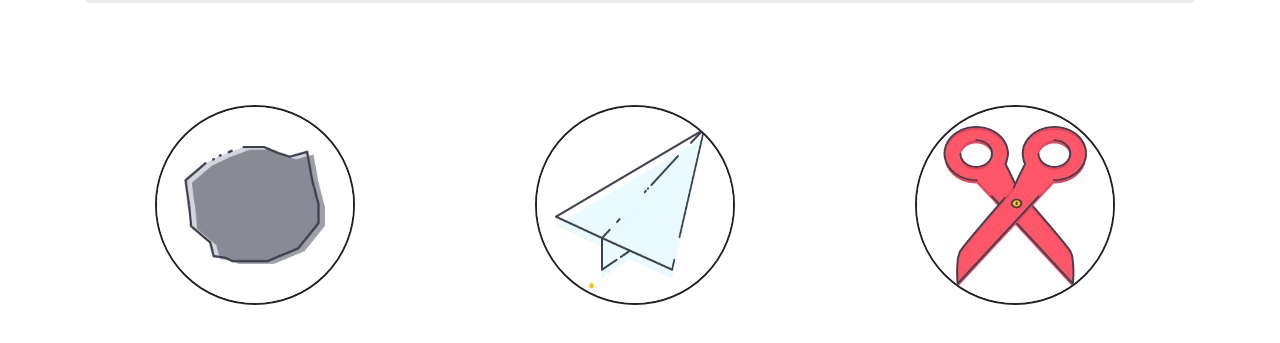
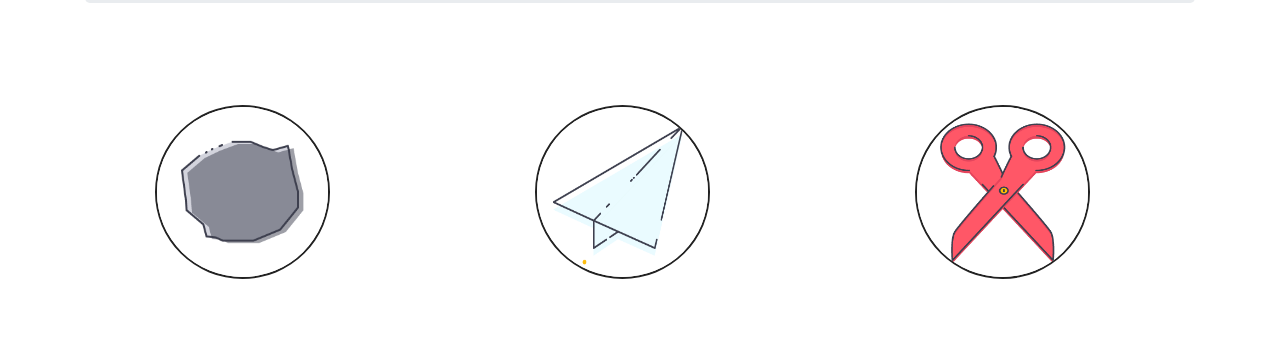
Before and after one commit to dvld/TTS-Day-6, a plain HTML site: page rockPaperScissors.html in a window 1280 px wide. Shown: the part 285-628 px from the top of the page. Drawn offline with nearby package versions, Linux system fonts and the light colour scheme.

Commit message:
Fully Shaz-Proof

```diff
--- a/rockPaperScissors.html
+++ b/rockPaperScissors.html
@@ -23,15 +23,15 @@
 
     <div class="row">
 
-      <div class="col-sm-4" id="rock">
+      <div class="col" id="rock">
         <img src="./images/rock.png" alt="Rock" class="option">
       </div>
 
-      <div class="col-sm-4">
+      <div class="col">
         <img src="./images/paper.png" alt="Paper" id="paper" class="option">
       </div>
 
-      <div class="col-sm-4">
+      <div class="col">
         <img src="./images/scissors.png" alt="Scissors" id="scissors" class="option">
       </div>
 
--- a/style.css
+++ b/style.css
@@ -1,13 +1,21 @@
 .option {
-  width: 200px;
-  height: 200px;
+  width: 50%;
+  height: 50%;
   border: 2px solid rgb(34, 34, 34);
   border-radius: 50%;
   margin: 20% 20%;
 }
 
 .option:hover {
-  width: 205px;
-  height: 205px;
+  /* width: 205px;
+  height: 205px; */
   /* margin-left: 30%; */
 }
+
+@media (max-width: 575.98px) {
+  .row {
+    /* display: ; */
+    /* width: 20%;
+    height: 20%; */
+  }
+}
```
